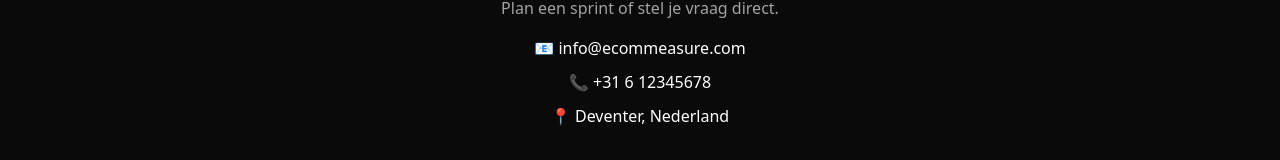
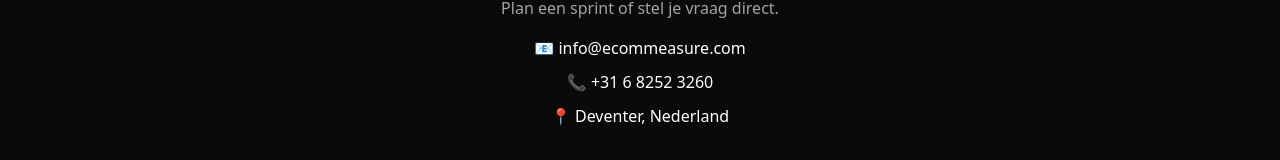
Before and after one commit to ProjectBibo/EcomMeasure3, a React (Vite) app: page / in a window 1280 px wide. Shown: the part 3821-3981 px from the top of the page. Built offline with nearby package versions, Linux system fonts and the light colour scheme.

Commit message:
Update App.jsx

```diff
--- a/src/App.jsx
+++ b/src/App.jsx
@@ -186,7 +186,7 @@ export default function App() {
           <p style={{ color: "#a3a3a3", marginBottom: 16 }}>Plan een sprint of stel je vraag direct.</p>
           <div style={{ display: "grid", gap: 10 }}>
             <p>📧 info@ecommeasure.com</p>
-            <p>📞 +31 6 12345678</p>
+            <p>📞 +31 6 8252 3260</p>
             <p>📍 Deventer, Nederland</p>
           </div>
         </div>
```
